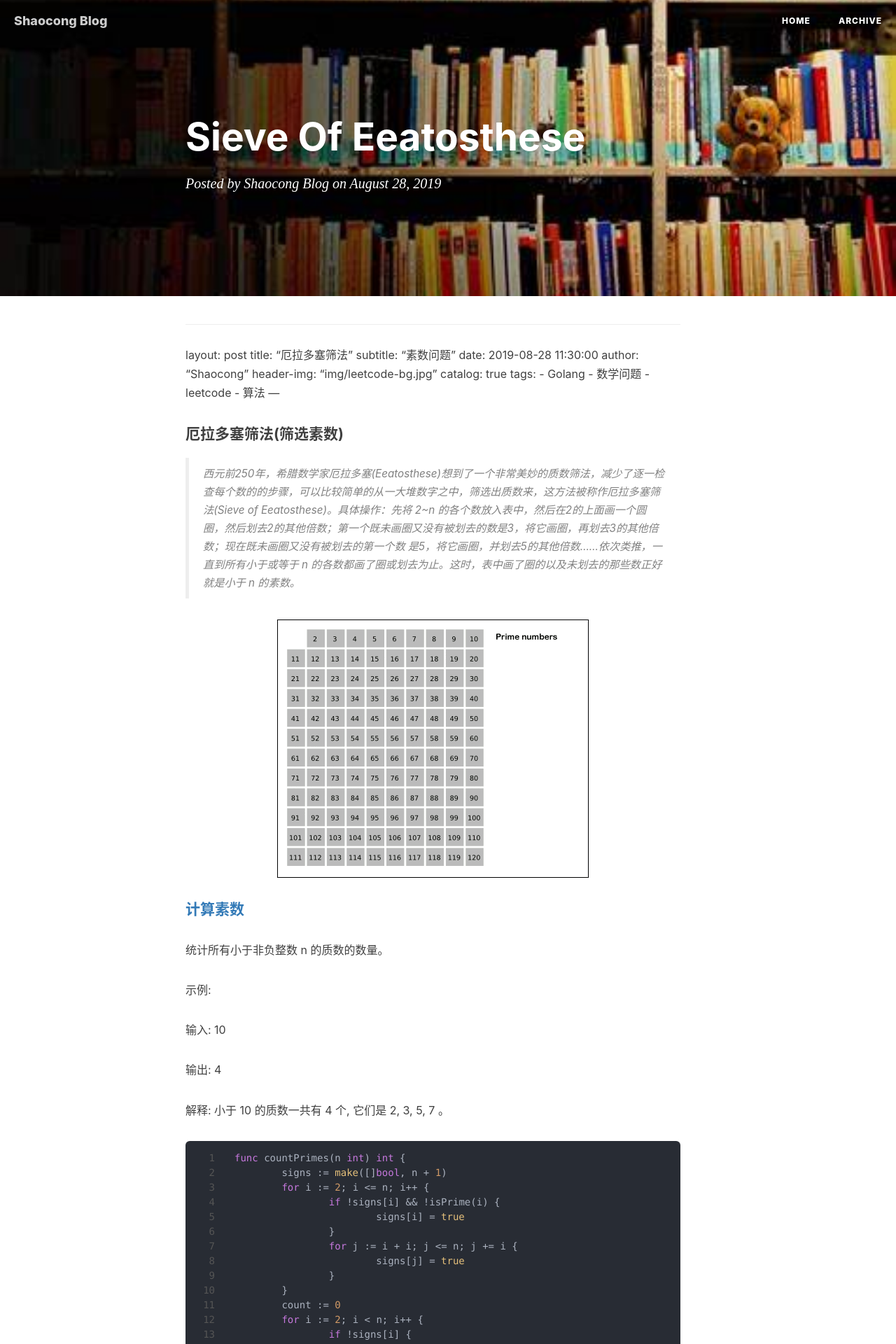
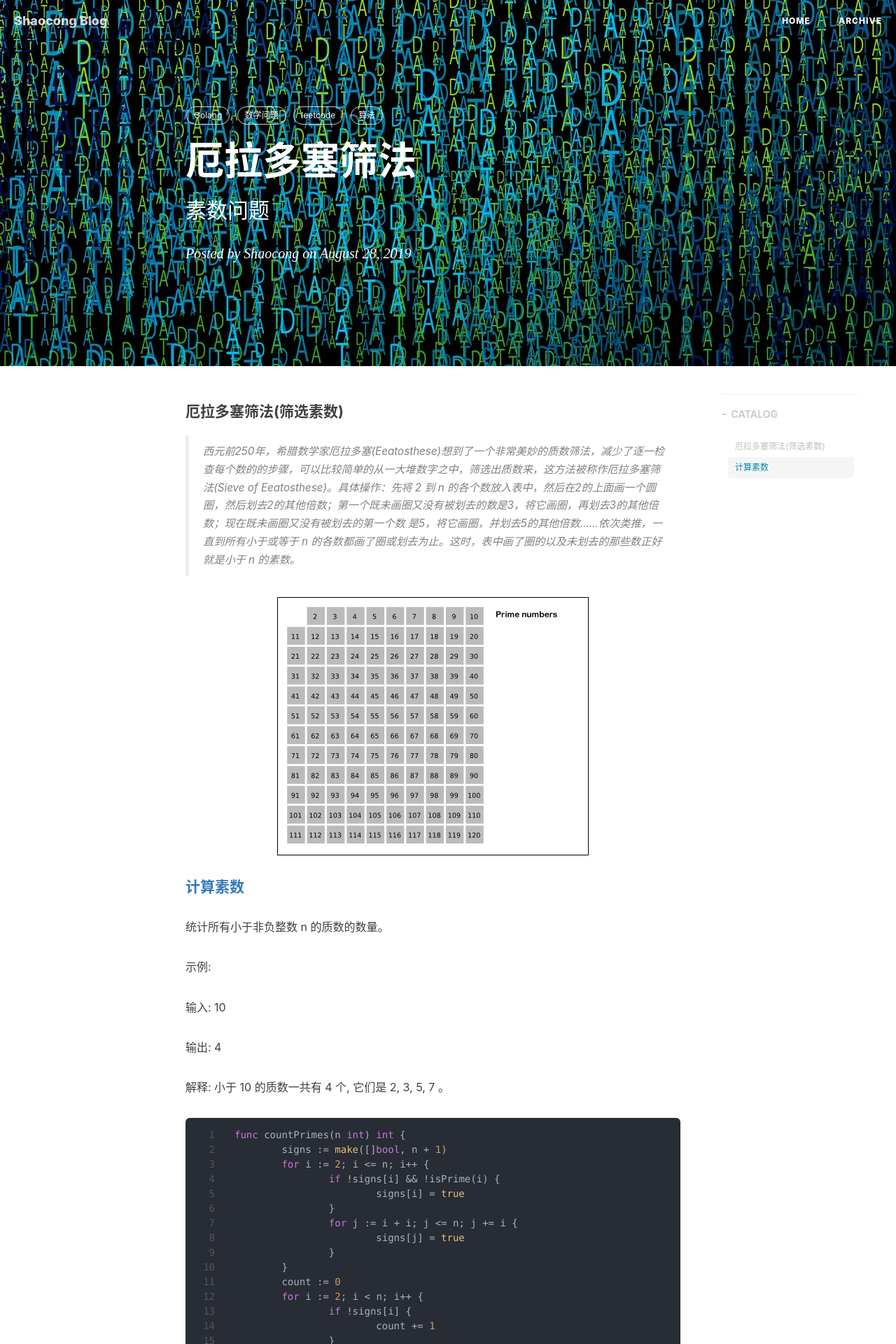
Before and after one commit to shaocongMo/shaocongMo.github.io, a Jekyll site: the page built from _posts/2019-8-28-Sieve-of-Eeatosthese.markdown, in a window 1280 px wide. Shown: the top 1920 px of the page at 70% size. Built offline with Jekyll 4.4.1, drawn with Linux system fonts in a browser that asks for light colours; nearby versions of some CDN libraries; our own code applies the rules of GitHub Pages for plain Markdown files; comment, search, counter and statistics services are not loaded.

Commit message:
修正格式

```diff
--- a/_posts/2019-8-28-Sieve-of-Eeatosthese.markdown
+++ b/_posts/2019-8-28-Sieve-of-Eeatosthese.markdown
@@ -1,4 +1,3 @@
-
 ---
 layout:     post
 title:      "厄拉多塞筛法"
@@ -16,7 +15,7 @@ tags:
 
 #### 厄拉多塞筛法(筛选素数)
 
-> 西元前250年，希腊数学家厄拉多塞(Eeatosthese)想到了一个非常美妙的质数筛法，减少了逐一检查每个数的的步骤，可以比较简单的从一大堆数字之中，筛选出质数来，这方法被称作厄拉多塞筛法(Sieve of Eeatosthese)。具体操作：先将 2~n 的各个数放入表中，然后在2的上面画一个圆圈，然后划去2的其他倍数；第一个既未画圈又没有被划去的数是3，将它画圈，再划去3的其他倍数；现在既未画圈又没有被划去的第一个数 是5，将它画圈，并划去5的其他倍数……依次类推，一直到所有小于或等于 n 的各数都画了圈或划去为止。这时，表中画了圈的以及未划去的那些数正好就是小于 n 的素数。
+> 西元前250年，希腊数学家厄拉多塞(Eeatosthese)想到了一个非常美妙的质数筛法，减少了逐一检查每个数的的步骤，可以比较简单的从一大堆数字之中，筛选出质数来，这方法被称作厄拉多塞筛法(Sieve of Eeatosthese)。具体操作：先将 2 到 n 的各个数放入表中，然后在2的上面画一个圆圈，然后划去2的其他倍数；第一个既未画圈又没有被划去的数是3，将它画圈，再划去3的其他倍数；现在既未画圈又没有被划去的第一个数 是5，将它画圈，并划去5的其他倍数……依次类推，一直到所有小于或等于 n 的各数都画了圈或划去为止。这时，表中画了圈的以及未划去的那些数正好就是小于 n 的素数。
 
 
 ![厄拉多塞筛法](/img/in-post/Sieve_of_Eratosthenes_animation.gif)
```
